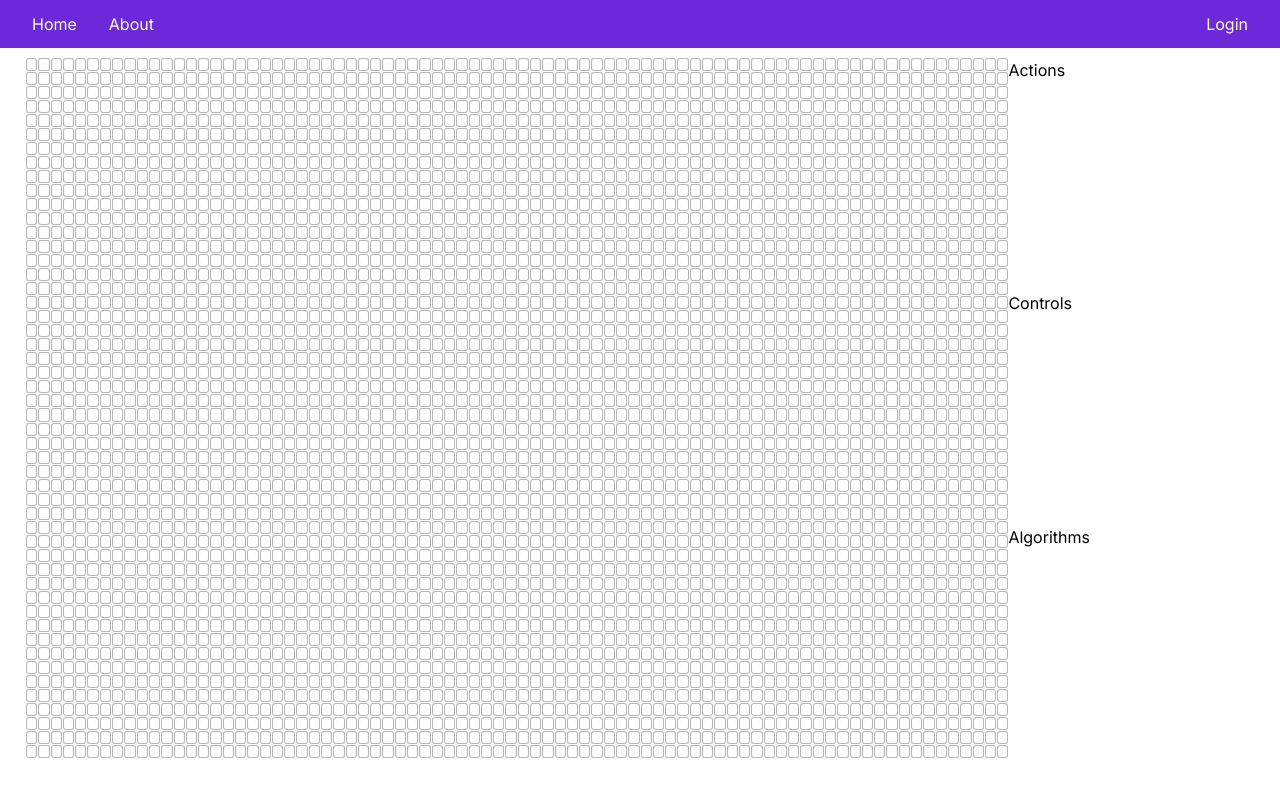
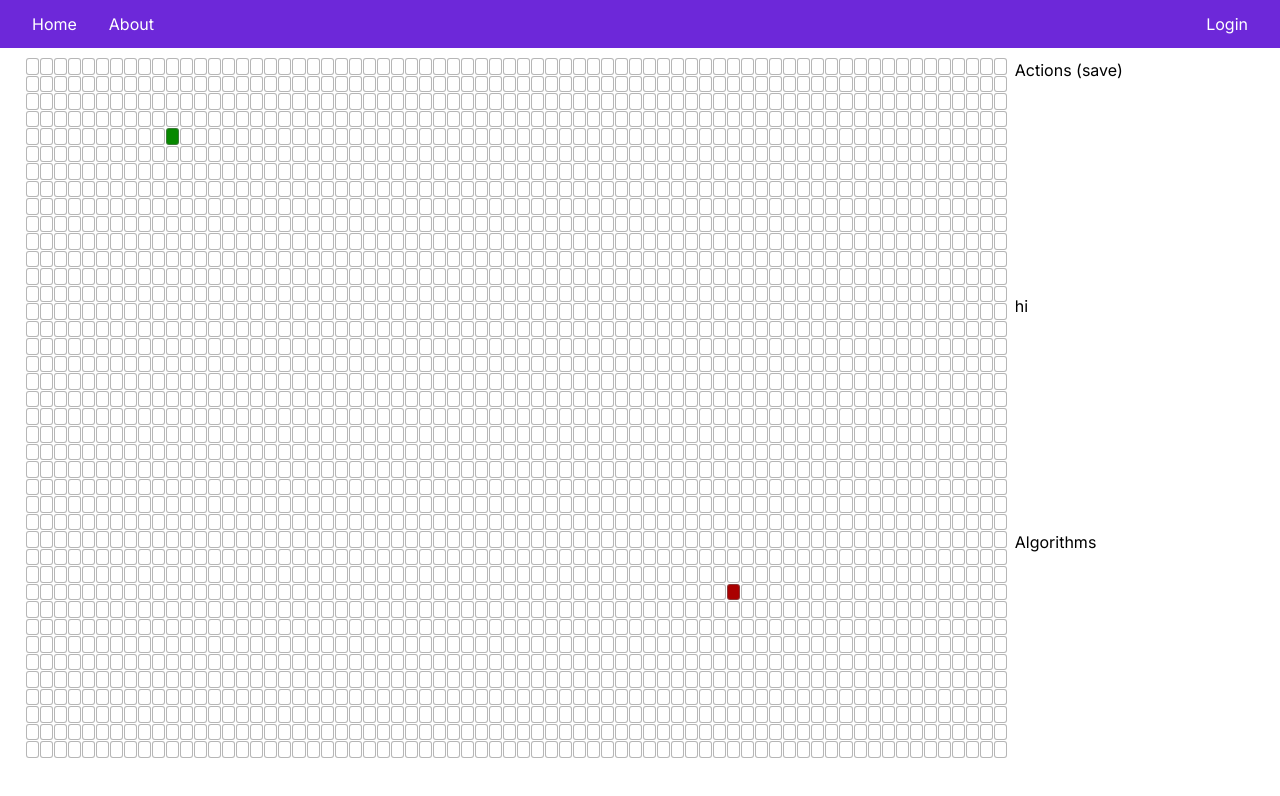
Before and after one commit to martins021/pathfinder, a Next.js app: page / in a window 1280 px wide. Shown: the top 796 px of the page. Built offline with nearby package versions, Linux system fonts and the light colour scheme.

Commit message:
improved map design

```diff
--- a/src/app/layout.js
+++ b/src/app/layout.js
@@ -14,7 +14,7 @@ export default function RootLayout({ children }) {
     <html lang="en">
         <body className={inter.className}>
             <header>
-                <Navbar />
+              <Navbar />
             </header>
             {children}
         </body>
--- a/src/app/page.js
+++ b/src/app/page.js
@@ -1,17 +1,23 @@
 import Map from '@/components/map'
+import Controls from '@/components/controls'
 import styles from './styles/main.module.css'
+import { MapProvider } from '@/context/mapContext'
 
 export default function Home() {
   return (
+    <MapProvider>
       <main className="mx-auto max-w-[1920px] min-h-screen px-4">
         <div className={styles.mainGrid} >
-                <div className={styles.actionsTile}>Actions</div>
+          <div className={styles.actionsTile}>Actions (save)</div>
           <div className={styles.mapTile}>
             <Map />
           </div>
-                <div className={styles.controlsTile}>Controls</div>
+          <div className={styles.controlsTile}>
+            <Controls />
+          </div>
           <div className={styles.algorithmsTile}>Algorithms</div>
         </div>
       </main>
+    </MapProvider>
   )
 }
--- a/src/app/styles/main.module.css
+++ b/src/app/styles/main.module.css
@@ -5,6 +5,7 @@
     grid-template-columns: repeat(5, 1fr);
     grid-template-rows: repeat(6, 1fr);
     padding: 10px;
+    gap: 8px;
 }
 .mapTile {
     /* border: 1px solid gray; */
--- a/src/app/styles/map.module.css
+++ b/src/app/styles/map.module.css
@@ -2,15 +2,25 @@
   width: 100%;
   height: 100%;
   display: grid;
-    grid-template-rows: repeat(50, 1fr);
-    grid-template-columns: repeat(80, 1fr);
+  grid-template-rows: repeat(40, 1fr);
+  grid-template-columns: repeat(70, 1fr);
   grid-auto-rows: auto;
   gap: 1px;
-    /* background-color: gray; */
 }
 .cell {
   border: 1px solid rgba(110, 110, 110, 0.5);
   box-sizing: border-box;
-    background-color: rgb(255, 255, 255);
   border-radius: 3px;
 }
+.empty {
+  background-color: rgb(255, 255, 255);
+}
+.wall {
+  background-color: rgb(63, 63, 63);
+}
+.start {
+  background-color: rgb(7, 137, 0);
+}
+.finish {
+  background-color: rgb(170, 0, 0);
+}
--- /dev/null
+++ b/src/components/controls.jsx
@@ -0,0 +1,11 @@
+"use client"
+import React from "react";
+import styles from "../app/styles/map.module.css"
+
+const Controls = () => {
+  return(
+    <>hi</>
+  )
+}
+
+export default Controls;
--- a/src/components/map.jsx
+++ b/src/components/map.jsx
@@ -1,16 +1,22 @@
 "use client"
-import React from "react";
+import React, { useContext } from "react";
 import styles from "../app/styles/map.module.css"
-
+import MapContext from "@/context/mapContext";
 
 const Map = () => {
-      return (
-        <div className={styles.main}>
-            {Array.from({ length: 4000 }).map((_, index) => (
-                <div key={index} className={styles.cell}></div>
-            ))}
-        </div>
-      );
+  const { mapData, setMapData } = useContext(MapContext)
+  console.log(mapData)
+
+  return (
+    <div className={styles.main}>
+      {mapData.map((cell, i) => {
+        const cl = `${styles["cell"]} ${styles[cell.state]}`
+        return (
+          <div key={i} className={cl}></div>
+        )
+      })}
+    </div>
+  );
 };
 
 export default Map;
--- a/src/components/primaryButton.jsx
+++ b/src/components/primaryButton.jsx
@@ -3,7 +3,7 @@ import React from "react";
 const PrimaryButton = ({text}) => {
   return (
     <button type="button" className="p-4 border border-black rounded-lg hover:bg-violet-700 hover:text-white duration-300">
-        {text}
+      {text}
     </button>
   );
 };
--- /dev/null
+++ b/src/context/mapContext.jsx
@@ -0,0 +1,43 @@
+"use client"
+import { useState, createContext } from "react";
+
+const MapContext = createContext(null);
+
+export const MapProvider = ({ children }) => {
+  const initData = []
+  for (let i = 0; i < 40; i++) {
+    for (let j = 0; j < 70; j++) {
+      if(i === 4 && j === 10){
+        initData.push({
+          x: i,
+          y: j,
+          state: "start",
+          elev: 1
+        })
+      } else if (i === 30 && j === 50){
+        initData.push({
+          x: i,
+          y: j,
+          state: "finish",
+          elev: 1
+        })
+      } else {
+        initData.push({
+          x: i,
+          y: j,
+          state: "empty",
+          elev: 1
+        })
+      }
+    }
+  }
+  const [mapData, setMapData] = useState(initData);
+
+  return (
+    <MapContext.Provider value={{ mapData, setMapData }}>
+      {children}
+    </MapContext.Provider>
+  );
+};
+
+export default MapContext;
```
Lines whose indentation alone changed are shown as unchanged.
